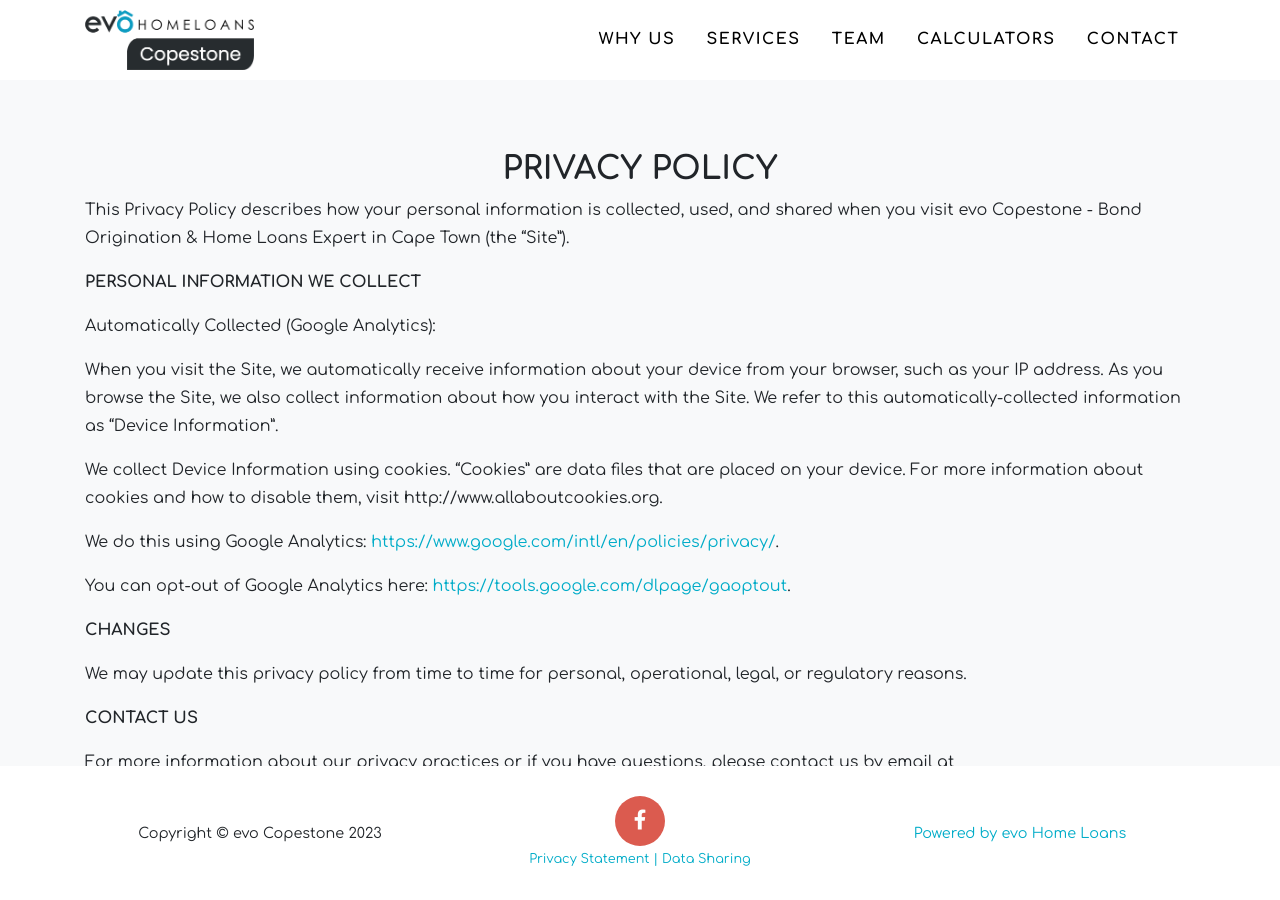
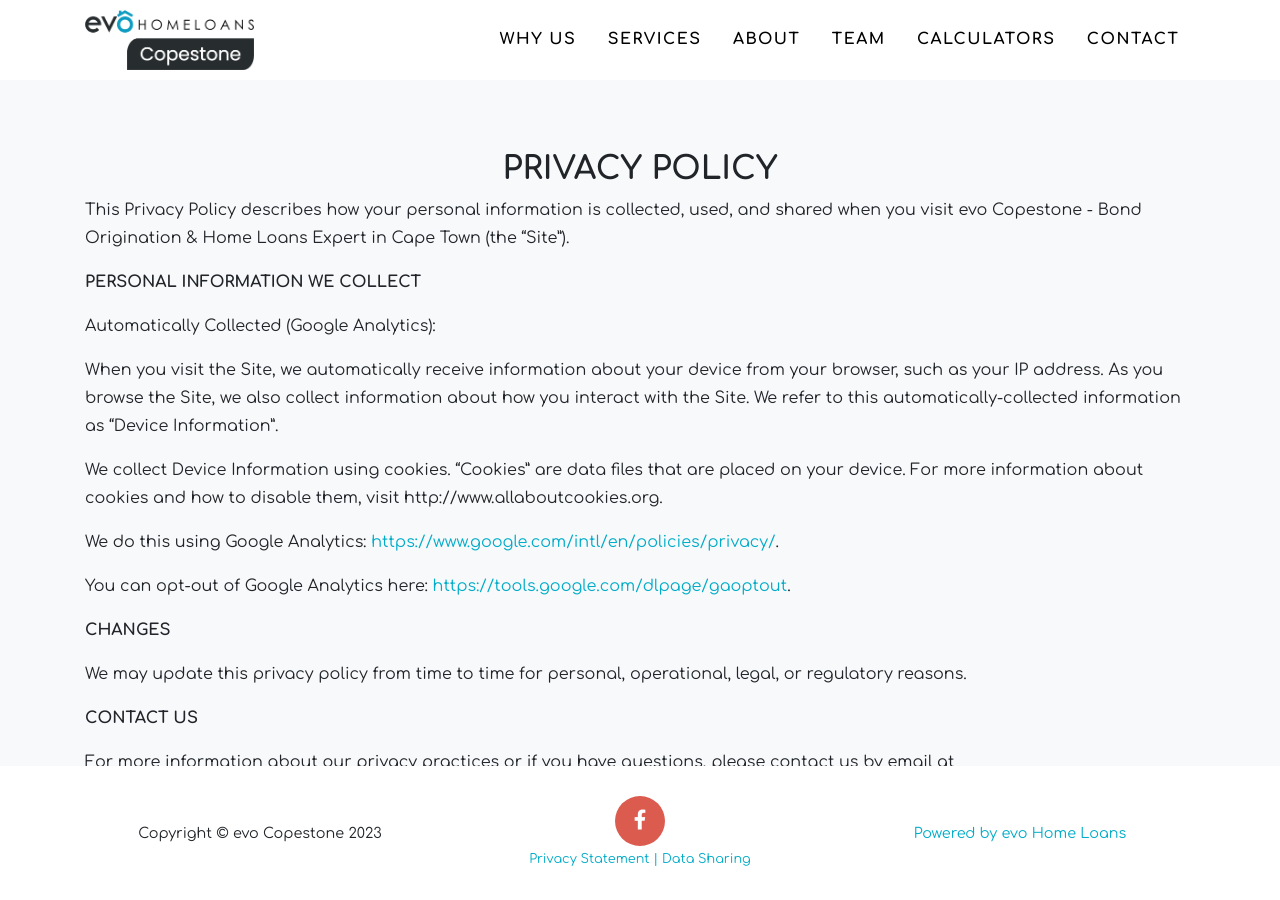
Before and after one commit to Intellify-Cloud/ev-copst, a Jekyll site: the page built from legal.md, in a window 1280 px wide. Built offline with Jekyll 4.4.1, drawn with Linux system fonts in a browser that asks for light colours.

Commit message:
0626.1337

```diff
--- a/_data/navigation.yml
+++ b/_data/navigation.yml
@@ -4,6 +4,9 @@ nav:
 
   - title: "Services"
     section: services
+
+  - title: "About"
+    section: about
 
   - title: "Team"
     section: team
--- a/_includes/textblock.html
+++ b/_includes/textblock.html
@@ -32,9 +32,11 @@
           {% endfor %}
         </div>
         <br>
-        {% if site.data.sitetext.textblock.footer %}<div class="text-center w-100">
+        {% if site.data.sitetext.textblock.footer %}
+        <div class="text-center w-100">
           <strong>{{ site.data.sitetext.textblock.footer | markdownify }}</strong>
-        </div>{% endif %}
+        </div>
+        {% endif %}
       </div>
     </div>
     <div class="col-lg-1 text-center"></div>
--- a/_layouts/home.html
+++ b/_layouts/home.html
@@ -10,6 +10,8 @@ layout: default
 
 {% include clients.html %}
 
+{% include about.html %}
+
 {% include team.html %}
 
 {% include calculators.html %}
```
